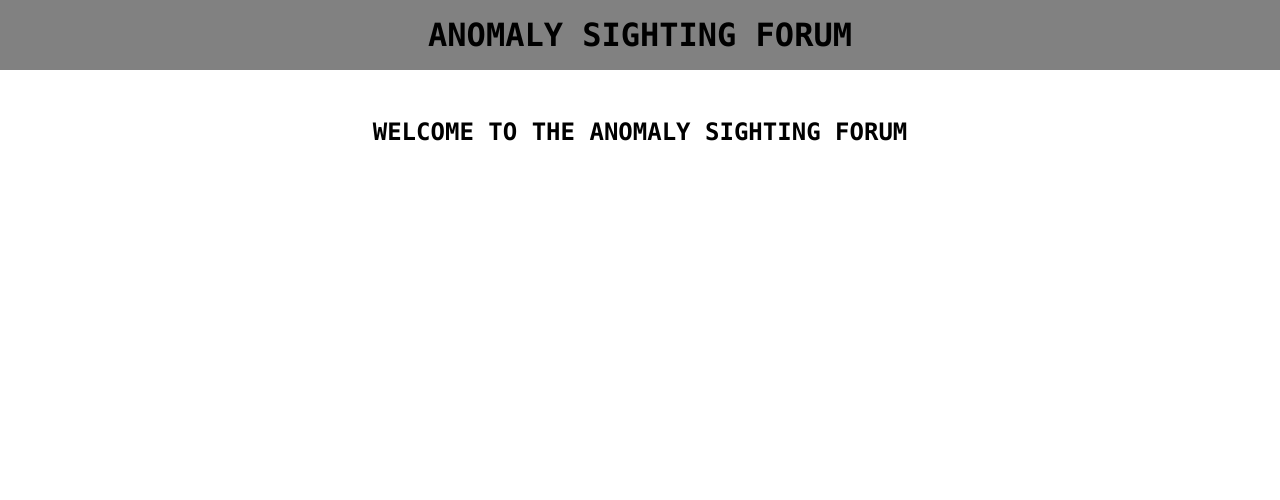
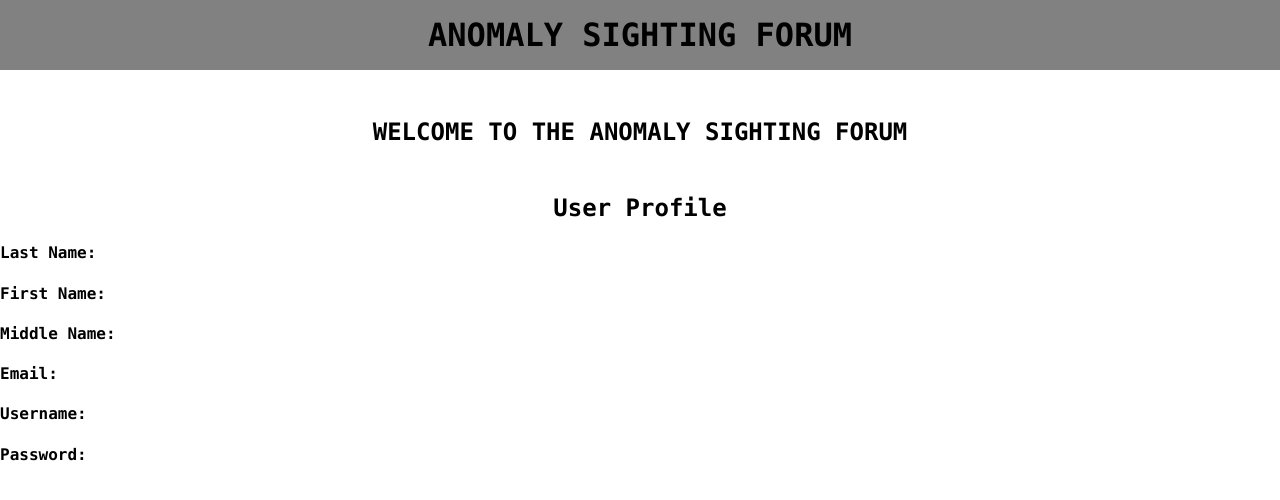
Before and after one commit to cellum95/Simple_PHP_Login_Form, a PHP site: page /Pages/Third_Page.php in a window 1280 px wide. Shown: the top 500 px of the page. Run offline with PHP 8.4, Linux system fonts and the light colour scheme.

Commit message:
Update Third_Page.php

```diff
--- a/Pages/Third_Page.php
+++ b/Pages/Third_Page.php
@@ -1,3 +1,6 @@
+<?php
+	session_start();
+?>
 <!DOCTYPE html>
 
 <html>
@@ -18,7 +21,30 @@
 
 	<main>
 
-	<h2>WELCOME TO THE ANOMALY SIGHTING FORUM</h2>
+		<h2>WELCOME TO THE ANOMALY SIGHTING FORUM</h2>
+
+		<div class = "profile-div">
+
+			<div class = "profile-div-one">
+
+				<h2>User Profile</h2>
+
+				<h4>Last Name: </h4>
+
+				<h4>First Name: </h4>
+
+				<h4>Middle Name: </h4>
+
+				<h4>Email: </h4><p>
+
+				<h4>Username: </h4>
+
+
+				<h4>Password: </h4><p>
+
+			</div>
+
+		</div>
 
 	</main>
 </body>
```
